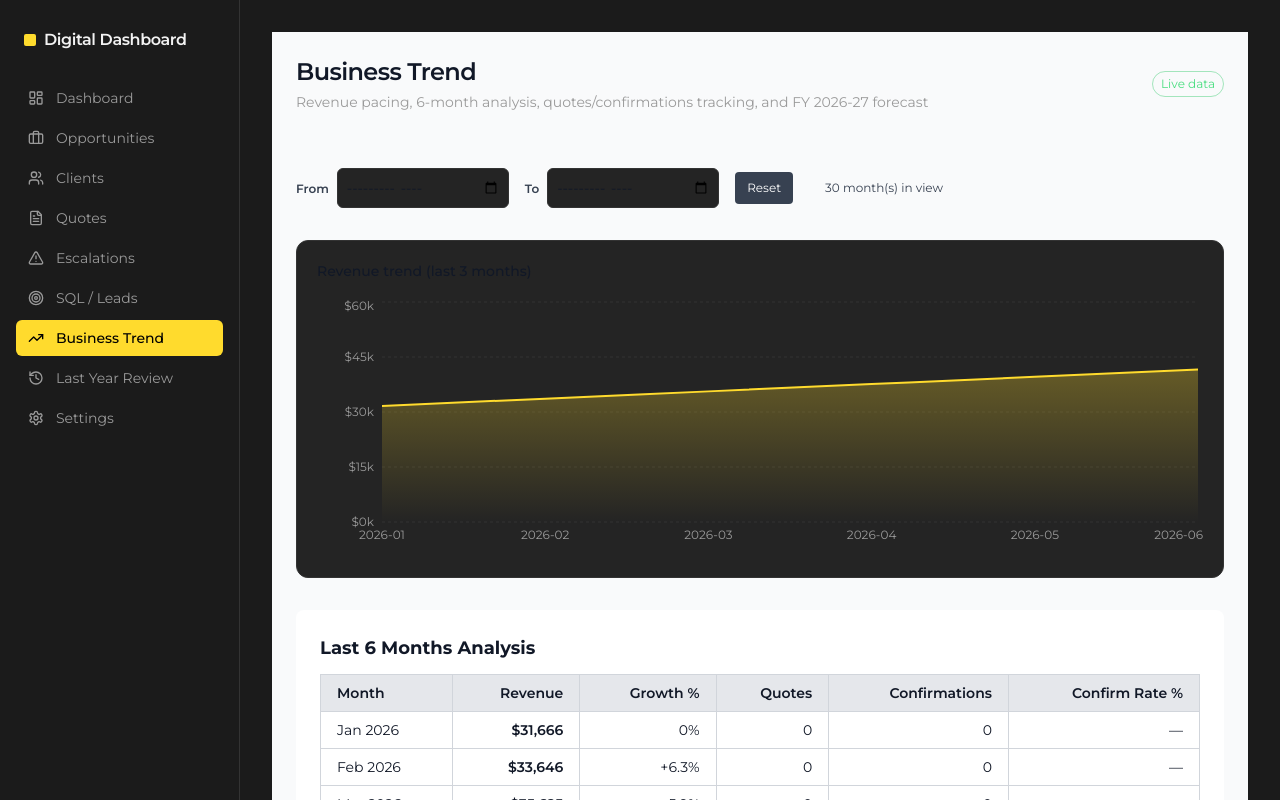
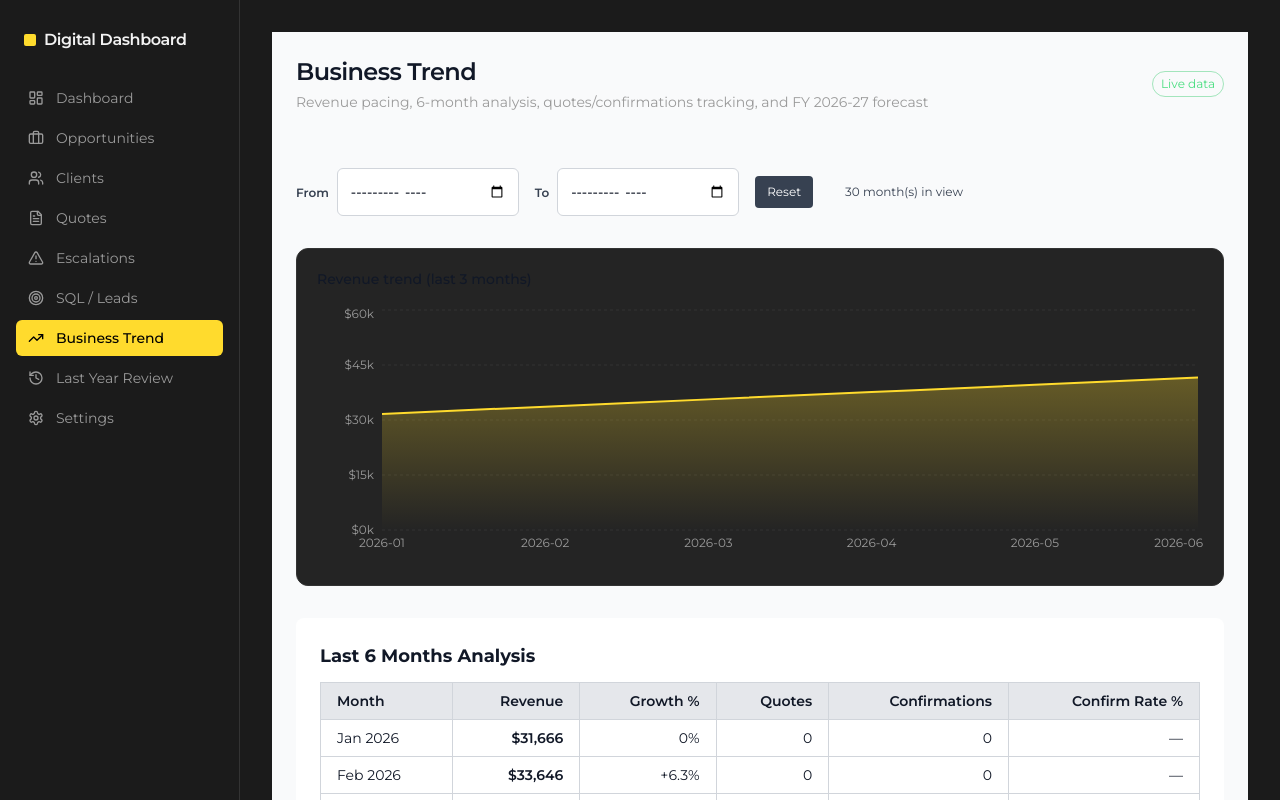
Before and after one commit to rahulkaushal21/Dashboard_2026_Digital, a Next.js app: page /business-trend in a window 1280 px wide. Built offline with nearby package versions, Linux system fonts and the light colour scheme; no server answers; the database is empty.

Commit message:
Update page.tsx

```diff
--- a/app/business-trend/page.tsx
+++ b/app/business-trend/page.tsx
@@ -6,7 +6,7 @@ import RevenueChart from '@/components/RevenueChart'
 import { getRevenue, getQuotes, getConversions, getBookingsFull, type RevenueRow, type Quote, type QuoteConversion, type BookingRow } from '@/lib/supabase'
 import { fmtUsd } from '@/lib/metrics'
 
-const selCls = 'bg-mav-panel border border-mav-line rounded-md px-2 py-2 text-sm outline-none focus:border-mav-yellow text-gray-900'
+const selCls = 'bg-white border border-gray-300 rounded-md px-3 py-3 text-sm outline-none focus:border-blue-400 text-gray-900 font-medium'
 const ym = (s?: string) => (s || '').slice(0, 7)
 const SHORT = ['', 'Jan', 'Feb', 'Mar', 'Apr', 'May', 'Jun', 'Jul', 'Aug', 'Sep', 'Oct', 'Nov', 'Dec']
 const monLabel = (y?: string) => { const p = (y || '').split('-'); return p.length >= 2 ? `${SHORT[+p[1]]} ${p[0]}` : (y || '') }
```
